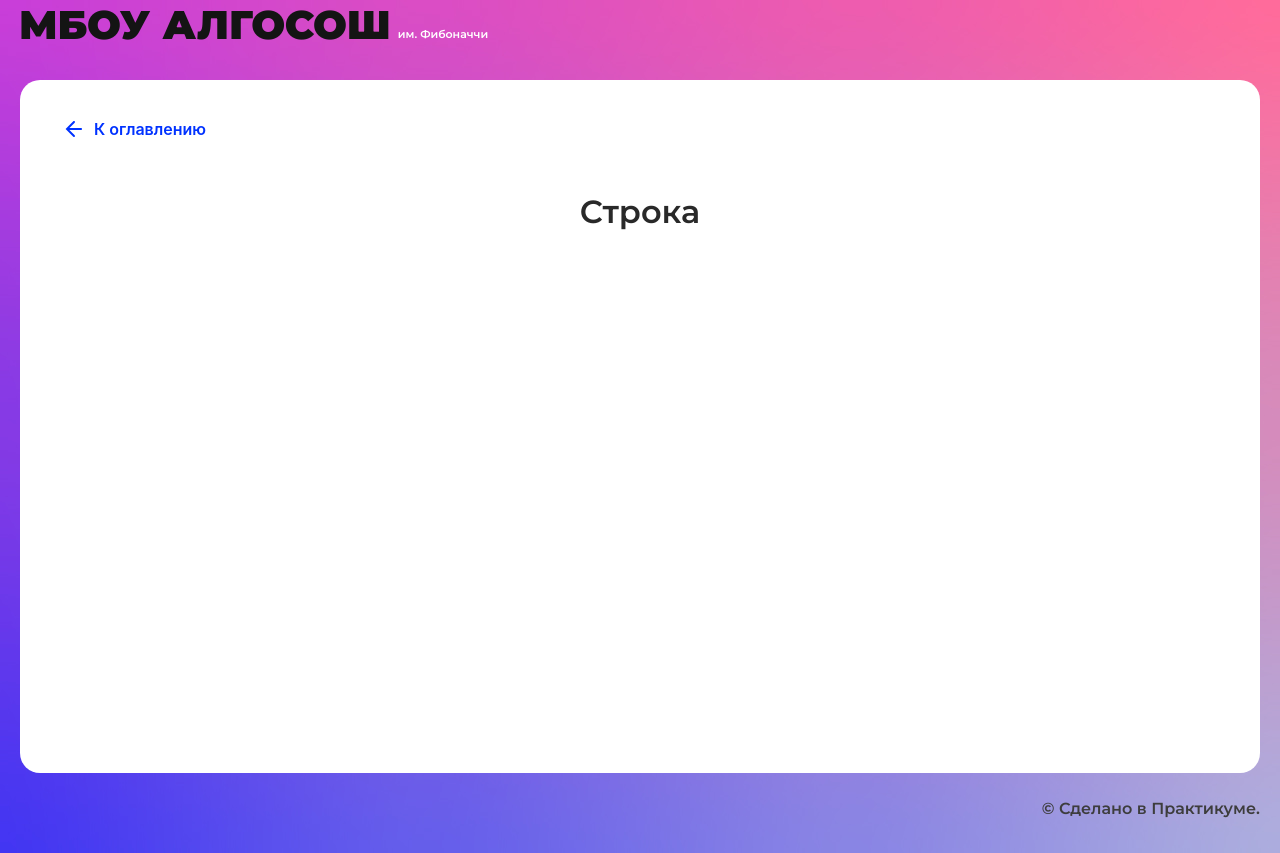
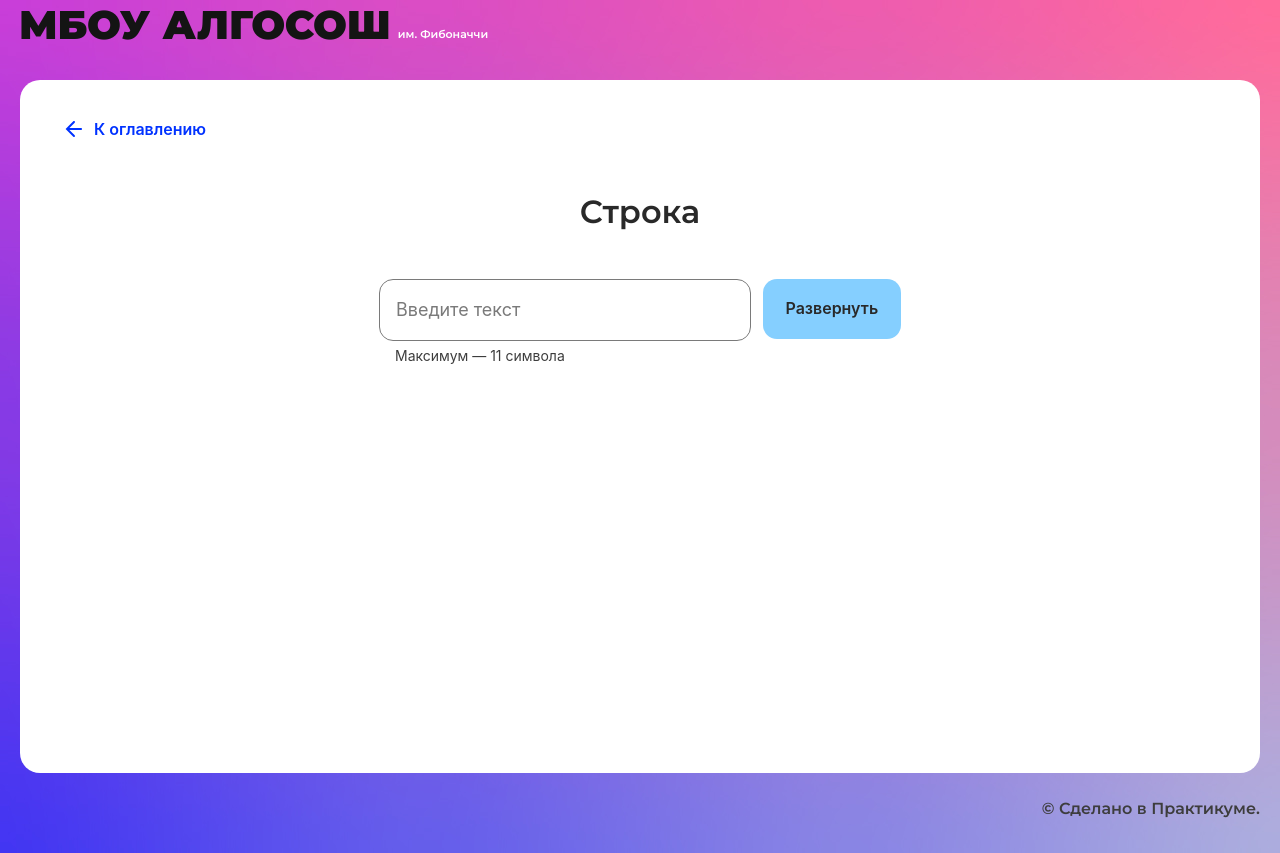
Before and after one commit to anastasiia-lk/algososh, a React (Create React App) app in the folder algososh/: page /recursion in a window 1280 px wide. Built offline with nearby package versions, Linux system fonts and the light colour scheme.

Commit message:
add string input

```diff
--- /dev/null
+++ b/algososh/src/components/string/string.module.css
@@ -0,0 +1,6 @@
+.flex-wrapper {
+  display: flex;
+  max-width: 522px;
+  gap: 12px;
+  margin: 0 auto 120px;
+}
--- a/algososh/src/components/string/string.tsx
+++ b/algososh/src/components/string/string.tsx
@@ -1,10 +1,30 @@
-import React from "react";
+import React, { ChangeEvent, useCallback, useState } from 'react';
+
 import { SolutionLayout } from "../ui/solution-layout/solution-layout";
+import { Button } from '../ui/button/button';
+import { Input } from '../ui/input/input';
+
+import styles from './string.module.css';
 
 export const StringComponent: React.FC = () => {
+  const [inputValue, setInputValue] = useState('');
   return (
     <SolutionLayout title="Строка">
-
+      <div className={styles['flex-wrapper']}>
+      <Input
+        isLimitText
+        maxLength={11}
+        value={inputValue}
+        // onChange={onChange}
+        />
+      <Button
+        text='Развернуть'
+        linkedList='small'
+        // isLoader={isLoader}
+        // onClick={onClick}
+        // disabled={disabled}
+      />
+    </div>
     </SolutionLayout>
   );
 };
```
Also changed, not shown: 1 other file (tests, documents, lock files or other folders).
